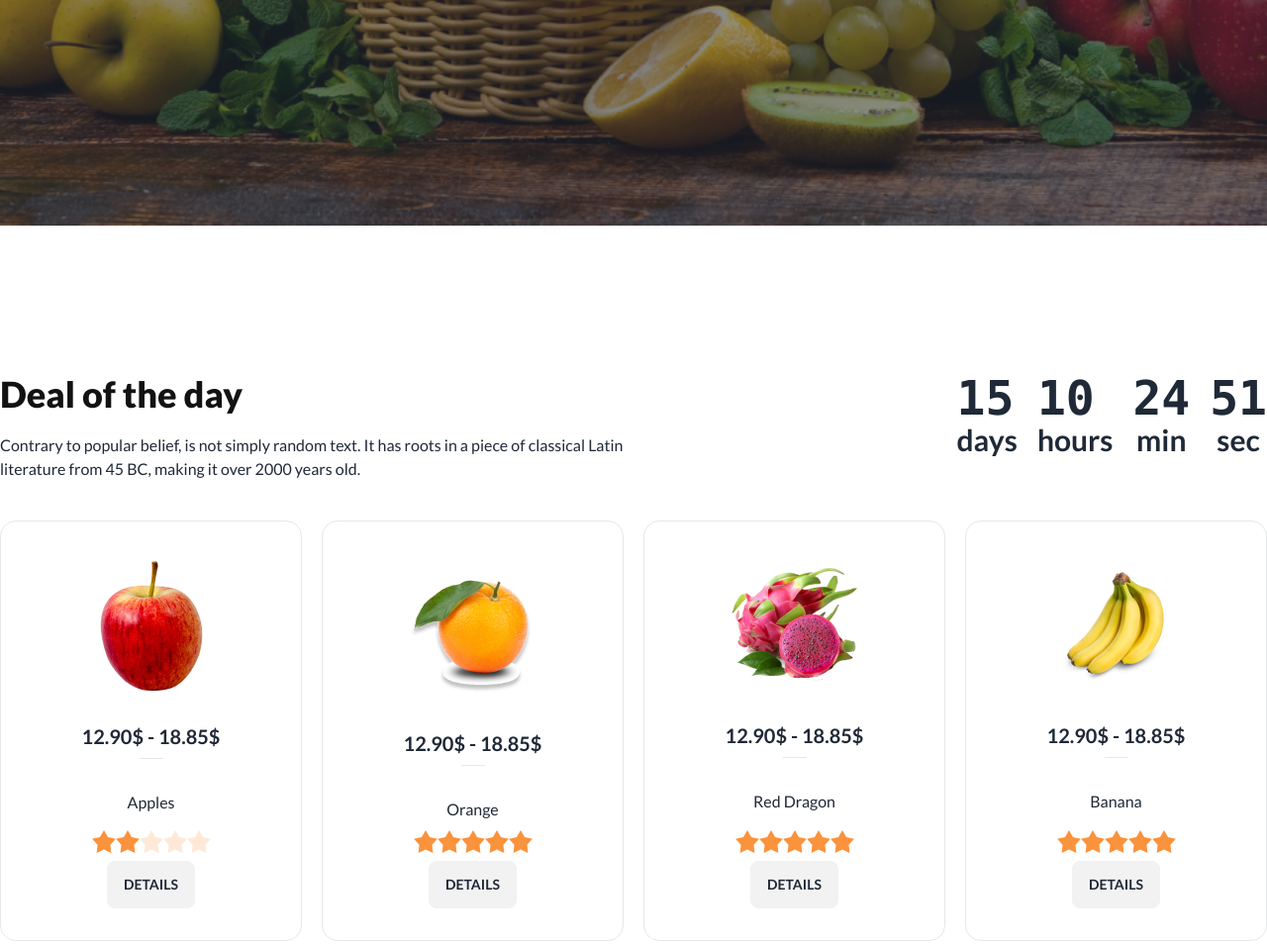
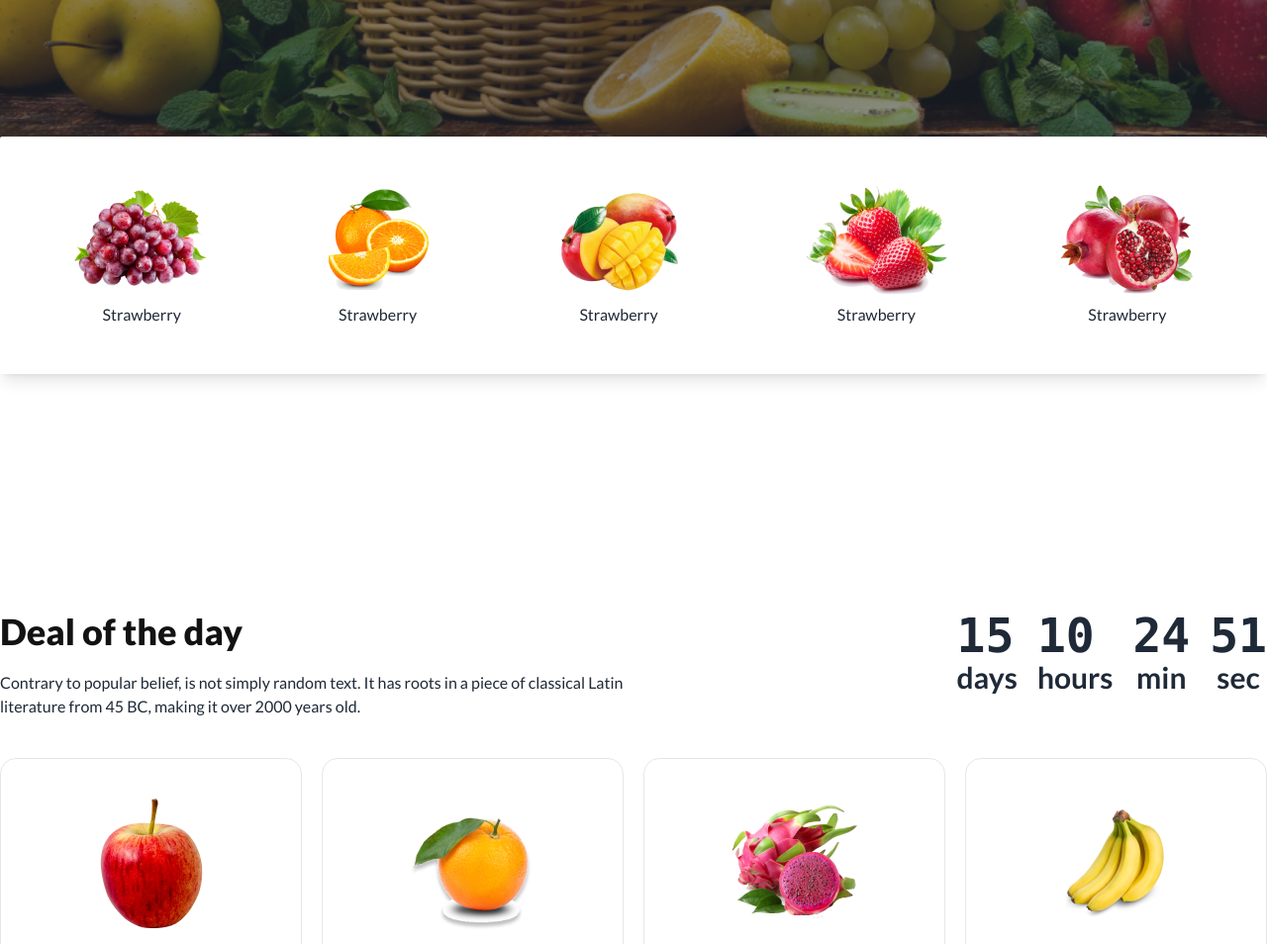
Before and after one commit to siamislam07/fruit-3rd-assignment, a plain HTML site: page index.html in a window 1280 px wide. Shown: the part 720-1674 px from the top of the page at 99% size. Drawn offline with nearby package versions, Linux system fonts and the light colour scheme; grey boxes are pictures that could not be loaded.

Commit message:
fruite hover section done

```diff
--- a/index.html
+++ b/index.html
@@ -91,7 +91,7 @@
             </div>
             <!-- slider section  -->
         </div>
-        <div class="carousel w-full">
+        <div class="carousel w-full relative">
             <!-- slider 1 -->
             <div id="slide1" class="carousel-item  relative w-full">
 
@@ -161,10 +161,43 @@
                     <a href="#slide1" class="btn btn-circle">❯</a>
                 </div>
             </div>
+
         </div>
 
-
-        <div></div>
+        <!-- slider over items -->
+        <div
+            class="container mx-auto hidden lg:flex md:flex bg-white-300  p-4  rounded-sm bg-[#FFF] shadow-lg -top-24 relative">
+            <div class="card-body items-center justify-center ">
+                <img src="./images/fruit1.png" alt="fruite">
+                <div>
+                    <p class="">Strawberry</p>
+                </div>
+            </div>
+            <div class="card-body items-center justify-center ">
+                <img src="./images/fruit2.png" alt="fruite">
+                <div>
+                    <p class="">Strawberry</p>
+                </div>
+            </div>
+            <div class="card-body items-center justify-center ">
+                <img src="./images/fruit3.png" alt="fruite">
+                <div>
+                    <p class="">Strawberry</p>
+                </div>
+            </div>
+            <div class="card-body items-center justify-center ">
+                <img src="./images/fruit4.png" alt="fruite">
+                <div>
+                    <p class="">Strawberry</p>
+                </div>
+            </div>
+            <div class="card-body items-center justify-center ">
+                <img src="./images/fruit5.png" alt="fruite">
+                <div>
+                    <p class="">Strawberry</p>
+                </div>
+            </div>
+        </div>
     </header>
     <!-- header ends here -->
 
@@ -172,7 +205,8 @@
     <main class="container mx-auto">
         <section class="flex flex-col md:flex-row lg:flex-row justify-between gap-5 mt-36 ">
             <div class="space-y-5">
-                <h3 class="text-[#121212] font-extrabold text-4xl">Deal of the day</h3>
+                <h3 class="text-[#121212] font-extrabold text-4xl md:text-center lg:text-left sm:text-center">Deal of
+                    the day</h3>
                 <p class="lg:max-w-2xl m-auto text-base font-medium">Contrary to popular belief, is not simply random
                     text. It has roots in a piece of classical Latin
                     literature from 45 BC, making it over 2000 years old.</p>
@@ -350,8 +384,17 @@
 
 
 
+        <!-- choose section -->
+        <div class="container mx-auto">
+            <h1 class="mb-5 text-5xl font-extrabold text-center">Meet the team section</h1>
+            <p class="mb-5 lg:max-w-2xl m-auto text-base font-medium text-center">Contrary to popular belief, is not
+                simply random text. It has roots in a piece of classical Latin literature from 45 BC, making it over
+                2000 years old.
+            </p>
+        </div>
+        <div>
 
-
+        </div>
 
 
 
```
Lines whose indentation alone changed are shown as unchanged.
